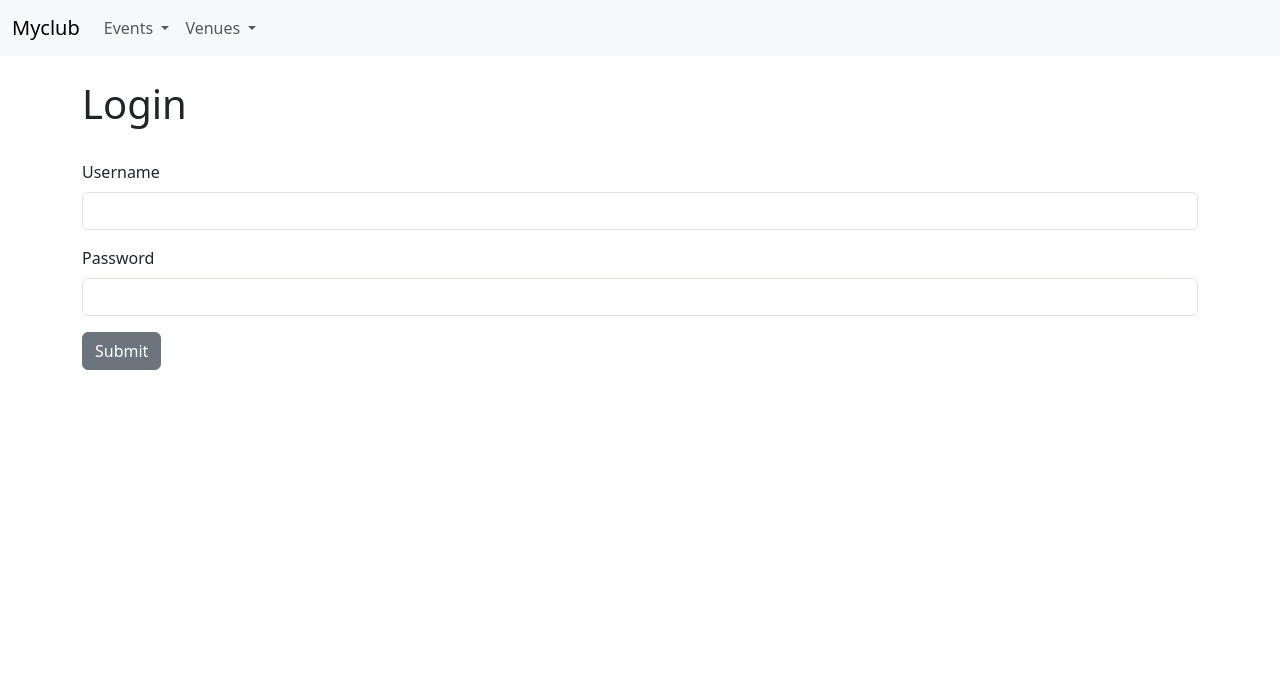
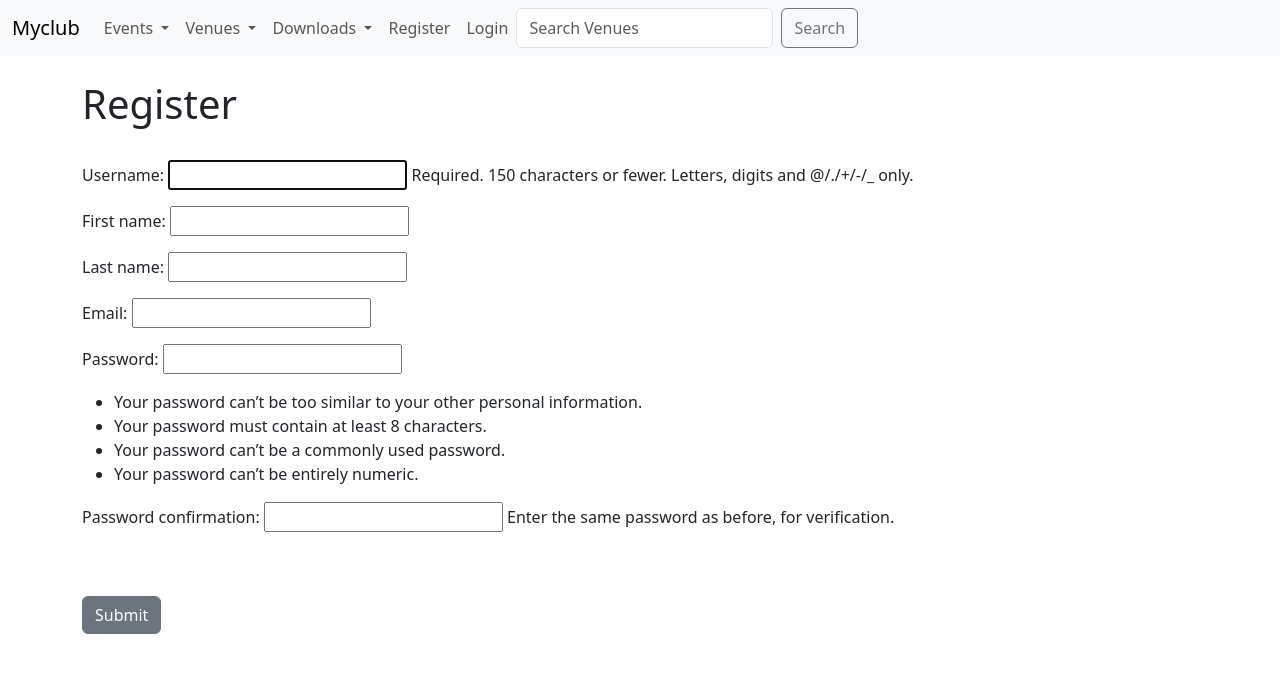
Before and after one commit to Hogbunike/django-tutorial, a Django app: page /members/register_user in a window 1280 px wide. Shown: the top 673 px of the page. Run offline with Django 3.2, Linux system fonts and the light colour scheme.

Commit message:
Added more registration fields

```diff
--- a/events/templates/events/navbar.html
+++ b/events/templates/events/navbar.html
@@ -24,7 +24,6 @@
             <li><a class="dropdown-item" aria-current="page" href="{% url 'event_list' %}">All Events</a></li>
             <li><a class="dropdown-item" aria-current="page" href="{% url 'add-event' %}">Add Events</a></li>
 
-            <li><a class="dropdown-item" href="#">Something else here</a></li>
           </ul>
         <li class="nav-item dropdown">
           <a class="nav-link dropdown-toggle" href="#" role="button" data-bs-toggle="dropdown" aria-expanded="false">
@@ -33,15 +32,11 @@
           <ul class="dropdown-menu">
             <li><a class="dropdown-item" href="{% url 'venue-list' %}">All Venues</a></li>
             <li><a class="dropdown-item" href="{% url 'add-venue' %}">Add Venue</a></li>
+          </ul>
 
 
 
-        <li class="nav-item">
-          <a class="nav-link" href="{% url 'add-venue' %}">Add Venue</a>
-        </li>
-        <li class="nav-item">
-          <a class="nav-link" href="{% url 'venue-list' %}">Venues</a>
-        </li>
+
         <li class="nav-item dropdown">
           <a class="nav-link dropdown-toggle" href="#" role="button" data-bs-toggle="dropdown" aria-expanded="false">
             Downloads
@@ -66,6 +61,7 @@
         <li class="nav-item">
           <a class="nav-link" href="{% url 'login' %}">Login</a>
         </li>
+
         {% endif %}
 
       <form class="d-flex" method="POST" action="{% url 'search_venues' %}">
--- /dev/null
+++ b/members/forms.py
@@ -0,0 +1,12 @@
+from django.contrib.auth.forms import UserCreationForm
+from django.contrib.auth.models import User
+from django import forms
+
+class RegisterUserForm(UserCreationForm):
+    email = forms.EmailField()
+    first_name = forms.CharField(max_length=50)
+    last_name = forms.CharField(max_length=50)
+
+    class Meta:
+        model = User
+        fields = ('username', 'first_name', 'last_name', 'email', 'password1', 'password2')
--- a/members/templates/authenticate/register_user.html
+++ b/members/templates/authenticate/register_user.html
@@ -8,24 +8,21 @@
   {% extends 'events/base.html' %}
 
     {% block content %}
+  {% if form.errors %}
+  <div class="alert alert-warning alert-dismissible fade show" role="alert">
+        There was an error with your form...
+        <button type="button" class="btn-close" data-bs-dismiss="alert" aria-label="Close"></button>
+    </div>
 
-    <h1>Login</h1>
+  {% endif %}
+    <h1>Register</h1>
     <br>
 
-        <form action="" method=POST>
+        <form action="{% url 'register_user' %}" method=POST>
             {% csrf_token %}
 
-        <div class="mb-3">
-            <label for="exampleInputEmail" class="form-label">Username</label>
-            <input type="text" class="form-control" name="username" aria-describedby="emailHelp">
-        </div>
-        <div class="mb-3">
-            <label for="exampleInputPassword1" class="form-label">Password</label>
-            <input type="password" class="form-control" name="password">
-        </div>
-
-
-
+            {{ form.as_p }}
+        <br><br>
             <input type="submit" value="Submit" class="btn btn-secondary">
         </form>
 
--- a/members/urls.py
+++ b/members/urls.py
@@ -4,6 +4,6 @@ from . import views
 urlpatterns = [
     path('login_user', views.login_user, name='login'),
     path('logout_user', views.logout_user, name='logout'),
-    path('register_user', views.register_user, name='register_user')
+    path('register_user', views.register_user, name='register_user'),
 
 ]
--- a/members/views.py
+++ b/members/views.py
@@ -1,7 +1,8 @@
 from django.shortcuts import render, redirect
 from django.contrib.auth import authenticate, login, logout
 from django.contrib import messages
-from django.contrib.auth.forms import UserCreationForm
+# from django.contrib.auth.forms import UserCreationForm
+from .forms import RegisterUserForm
 
 def login_user(request):
     if request.method == "POST":
@@ -12,7 +13,7 @@ def login_user(request):
             login(request, user)
             return redirect('home')
         else:
-            messages.success(request,("There was an error logging in. Try again..."))
+            messages.success(request, ("There was an error logging in. Try again..."))
             return redirect('login')
 
     else:
@@ -24,4 +25,16 @@ def logout_user(request):
     return redirect('home')
 
 def register_user(request):
-    return render(request, 'authenticate/register_user.html', {})
+    if request.method == "POST":
+        form = RegisterUserForm(request.POST)
+        if form.is_valid():
+            form.save()
+            username = form.cleaned_data['username']
+            password = form.cleaned_data['password1']
+            user = authenticate(username=username, password=password)
+            login(request, user)
+            messages.success(request, ("Registration Successful!"))
+            return redirect('home')
+    else:
+        form = RegisterUserForm()
+    return render(request, 'authenticate/register_user.html', {'form': form},)
```
Also changed, not shown: members/templates/authenticate/login.html (+12 -1 lines), db.sqlite3.
